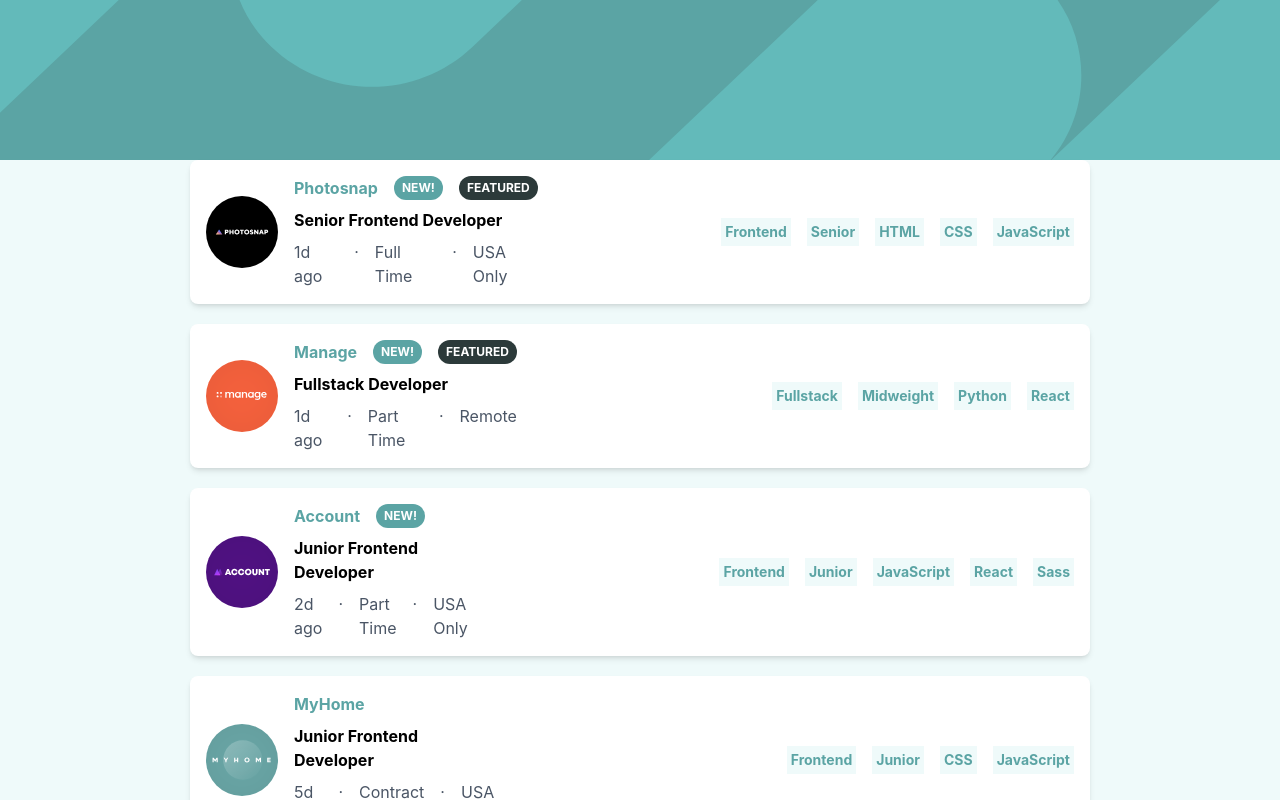
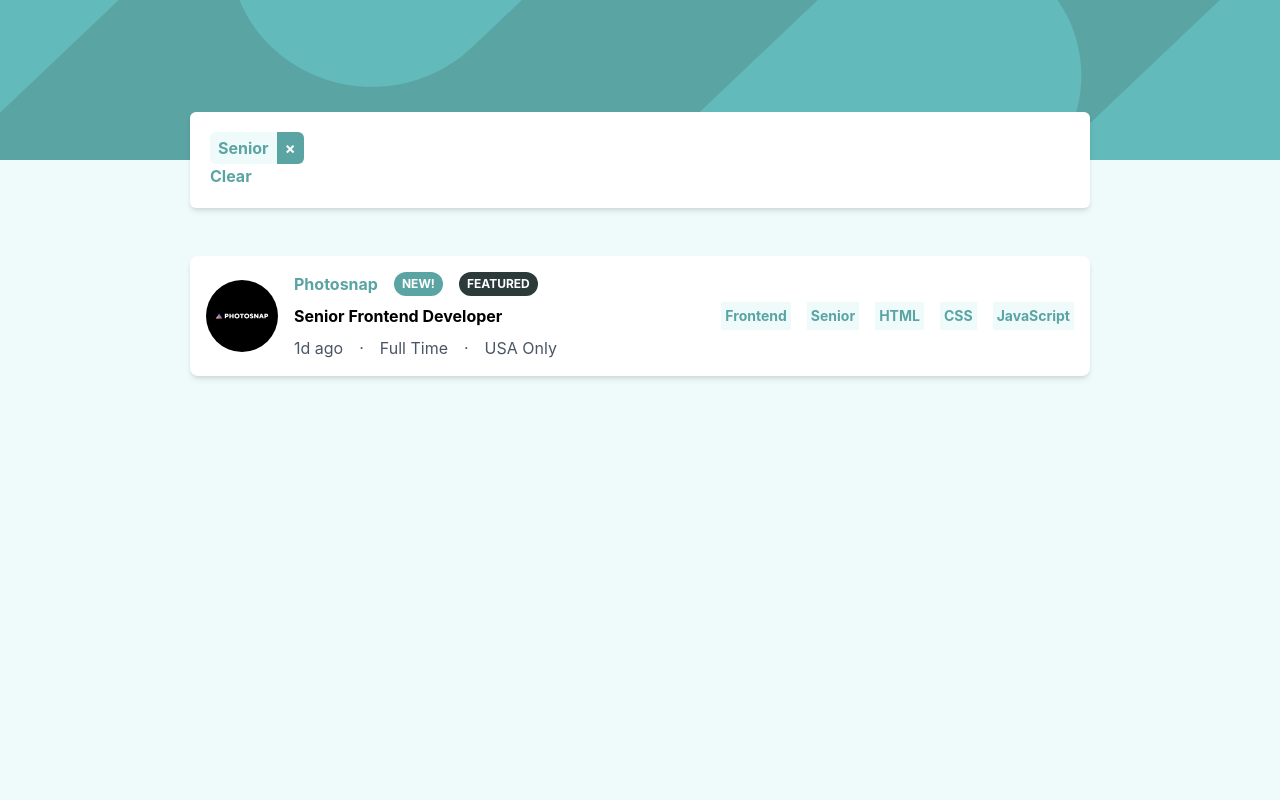
Before and after one commit to jzzmiiinn/Job-listings-with-filtering, a website built with Vite: page index.html in a window 1280 px wide. Both pictures are taken after a click on the item "Senior". Shown: the top 800 px of the page. Built offline with nearby package versions, Linux system fonts and the light colour scheme.

Commit message:
Added the filtering function

```diff
--- a/index.html
+++ b/index.html
@@ -13,6 +13,19 @@
     ></div>
     <main>
       <div
+        id="filter-bar"
+        class="hidden w-[90%] max-w-[900px] bg-white shadow-md -translate-y-1/2 mx-auto p-4 md:p-5 rounded-md justify-between items-center gap-4"
+      >
+        <div id="selected-tags" class="flex flex-wrap gap-2 flex-1"></div>
+
+        <button
+          id="clear-btn"
+          class="shrink-0 text-[hsl(180,29%,50%)] font-bold hover:underline"
+        >
+          Clear
+        </button>
+      </div>
+      <div
         id="jobs-list"
         class="flex flex-col gap-5 justify-center items-center"
       ></div>
--- a/src/main.ts
+++ b/src/main.ts
@@ -16,12 +16,68 @@ interface Job {
   tools: string[];
 }
 
+const filterBar = document.getElementById("filter-bar");
+const selectedTagsContainer = document.getElementById("selected-tags");
+const clearBtn = document.getElementById("clear-btn");
 const jobList = document.getElementById("jobs-list");
 
-const response = await fetch("/data.json");
-const jobs: Job[] = await response.json();
+let selectedTags: string[] = [];
 
-function filterJobs(selectedTags: string[]) {
+clearBtn?.addEventListener("click", () => {
+  selectedTags = [];
+  renderSelectedTags();
+  filterJobs();
+});
+
+function renderSelectedTags() {
+  if (!selectedTagsContainer) return;
+
+  selectedTagsContainer.innerHTML = "";
+
+  if (selectedTags.length === 0) {
+    filterBar?.classList.add("hidden");
+    return;
+  }
+
+  filterBar?.classList.remove("hidden");
+
+  selectedTags.forEach((tag) => {
+    const tagElement = document.createElement("div");
+
+    tagElement.classList.add(
+      "flex",
+      "items-center",
+      "bg-[hsl(180,52%,96%)]",
+      "text-[hsl(180,29%,50%)]",
+      "font-bold",
+      "rounded-md",
+      "overflow-hidden",
+    );
+
+    tagElement.innerHTML = `
+      <span class="px-2 py-1">${tag}</span>
+
+      <button
+        class="bg-[hsl(180,29%,50%)] text-white px-2 py-1"
+      >
+        ×
+      </button>
+    `;
+
+    const removeBtn = tagElement.querySelector("button");
+
+    removeBtn?.addEventListener("click", () => {
+      selectedTags = selectedTags.filter((selectedTag) => selectedTag !== tag);
+
+      renderSelectedTags();
+      filterJobs();
+    });
+
+    selectedTagsContainer.append(tagElement);
+  });
+}
+
+function filterJobs() {
   const filteredJobs = jobs.filter((job) => {
     const jobTags = [job.role, job.level, ...job.languages, ...job.tools];
 
@@ -30,6 +86,9 @@ function filterJobs(selectedTags: string[]) {
 
   renderJobs(filteredJobs);
 }
+
+const response = await fetch("/data.json");
+const jobs: Job[] = await response.json();
 
 function renderJobs(jobs: Job[]) {
   if (!jobList) return;
@@ -41,7 +100,8 @@ function renderJobs(jobs: Job[]) {
 
     li.classList.add(
       "job-card",
-      "w-[900px]",
+      "w-[90%]",
+      "max-w-[900px]",
       "flex",
       "flex-col",
       "gap-4",
@@ -54,12 +114,12 @@ function renderJobs(jobs: Job[]) {
     li.innerHTML = `
       <div
         id="job-card"
-        class="flex flex-row justify-between items-center"
+        class="flex flex-col gap-5 md:flex-row md:justify-between md:items-center"
       >
 
         <div
           id="left-side"
-          class="flex flex-row gap-4 items-center w-[250px]"
+          class="flex flex-row gap-4 items-center"
         >
 
           <img
@@ -110,8 +170,8 @@ function renderJobs(jobs: Job[]) {
           </div>
         </div>
 
-        <div class="right-side">
-          <ul class="flex flex-row gap-4">
+        <div class="right-side w-full md:w-auto">
+          <ul class="flex flex-wrap gap-2 md:gap-4">
             ${[job.role, job.level, ...job.languages, ...job.tools]
               .map(
                 (tag) => `
@@ -140,3 +200,20 @@ function renderJobs(jobs: Job[]) {
 }
 
 renderJobs(jobs);
+
+document.addEventListener("click", (event) => {
+  const target = event.target as HTMLElement;
+
+  if (!target.classList.contains("tag")) return;
+
+  const tag = target.dataset.tag;
+
+  if (!tag) return;
+
+  if (!selectedTags.includes(tag)) {
+    selectedTags.push(tag);
+  }
+
+  renderSelectedTags();
+  filterJobs();
+});
```
Also changed, not shown: README.md.
